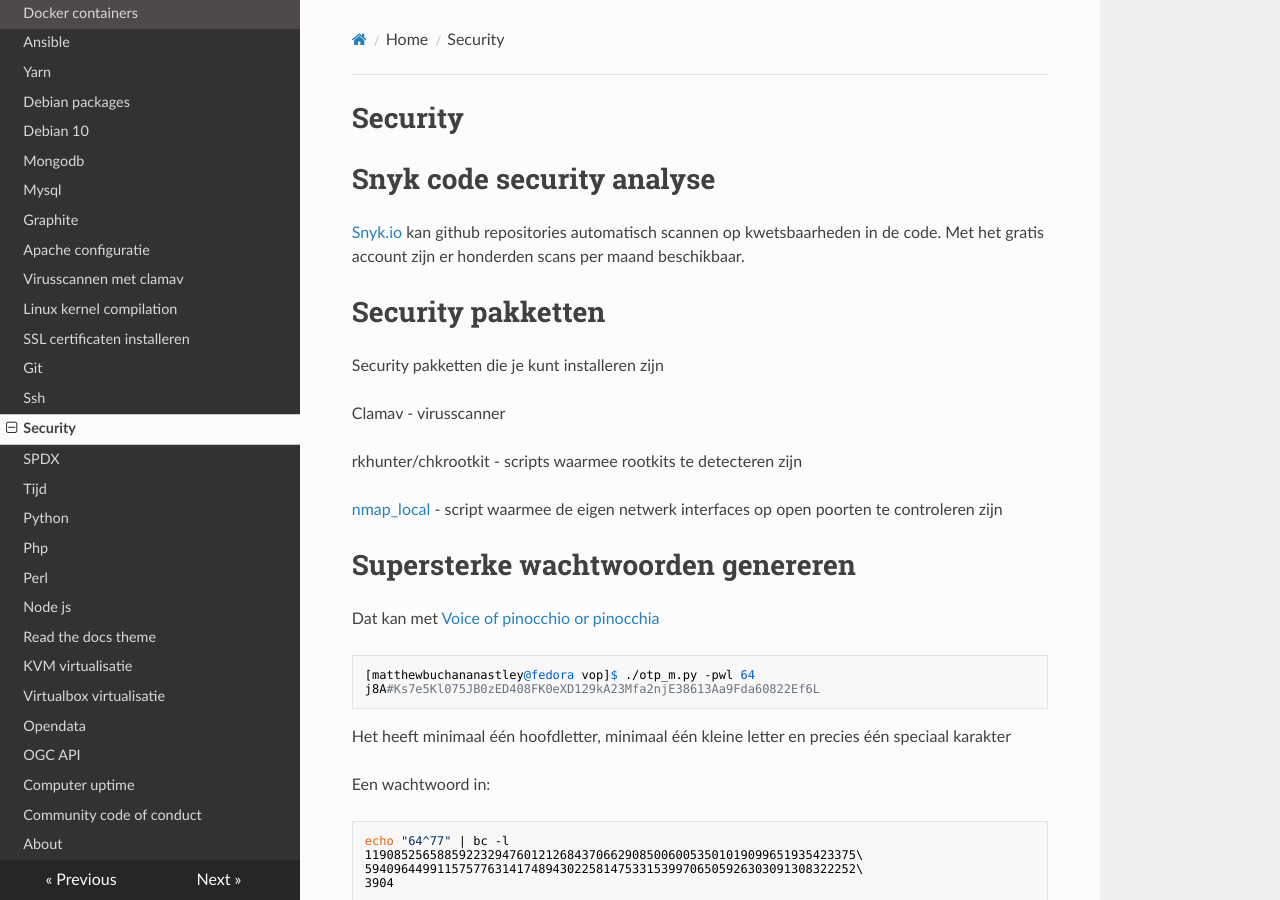
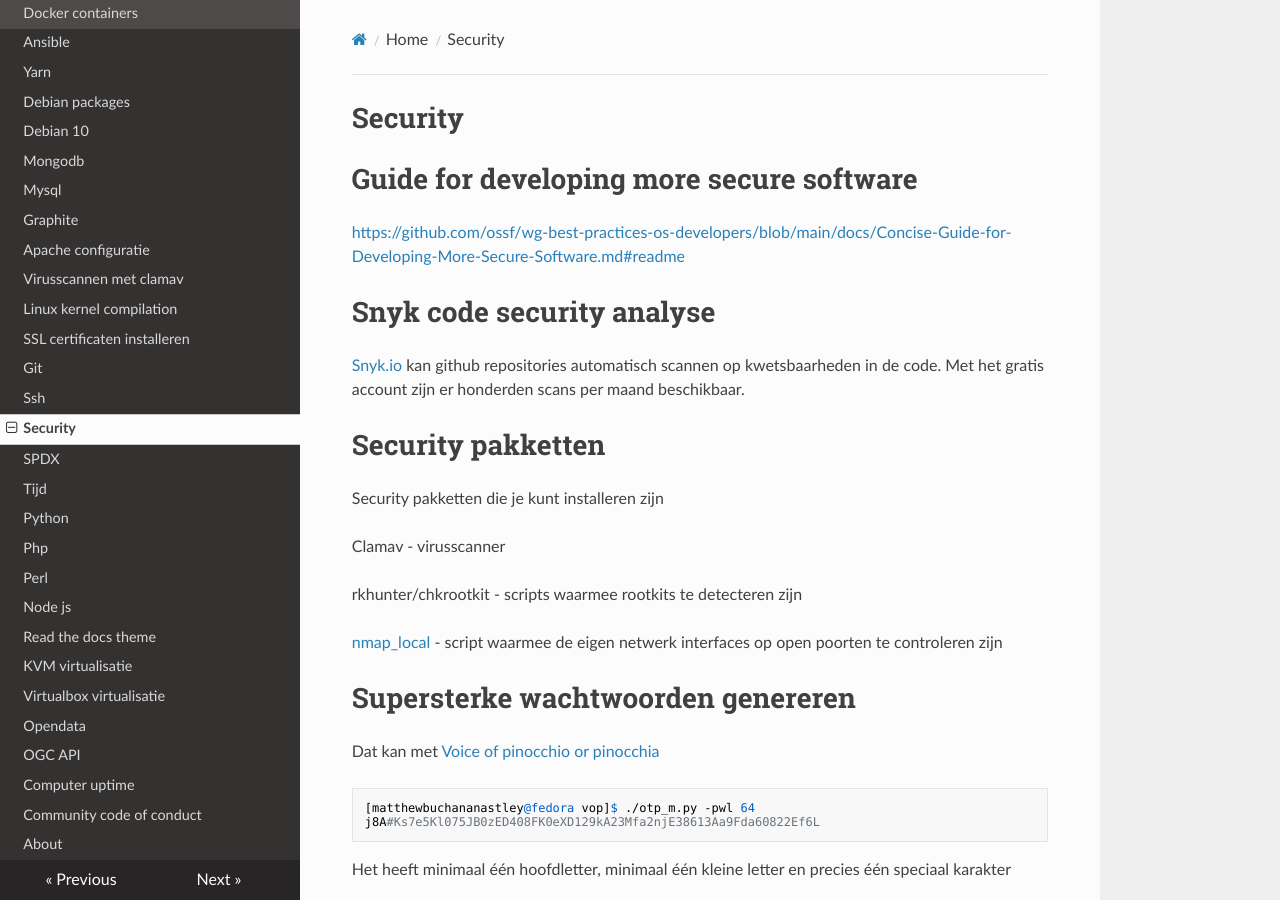
Before and after one commit to MatthewBuchananAstley/linuxhowto, an MkDocs documentation site: the page built from docs/security.md, in a window 1280 px wide and 900 px high. Built offline with MkDocs 1.6.1, drawn with Linux system fonts in a browser that asks for light colours; nearby versions of some CDN libraries.

Commit message:
added Concise guide for Developing More Secure Software

```diff
--- a/docs/security.md
+++ b/docs/security.md
@@ -1,5 +1,8 @@
 # Security
 
+# Guide for developing more secure software
+
+<a href="https://github.com/ossf/wg-best-practices-os-developers/blob/main/docs/Concise-Guide-for-Developing-More-Secure-Software.md#readme">https://github.com/ossf/wg-best-practices-os-developers/blob/main/docs/Concise-Guide-for-Developing-More-Secure-Software.md#readme</a>
 
 # Snyk code security analyse
 
```
